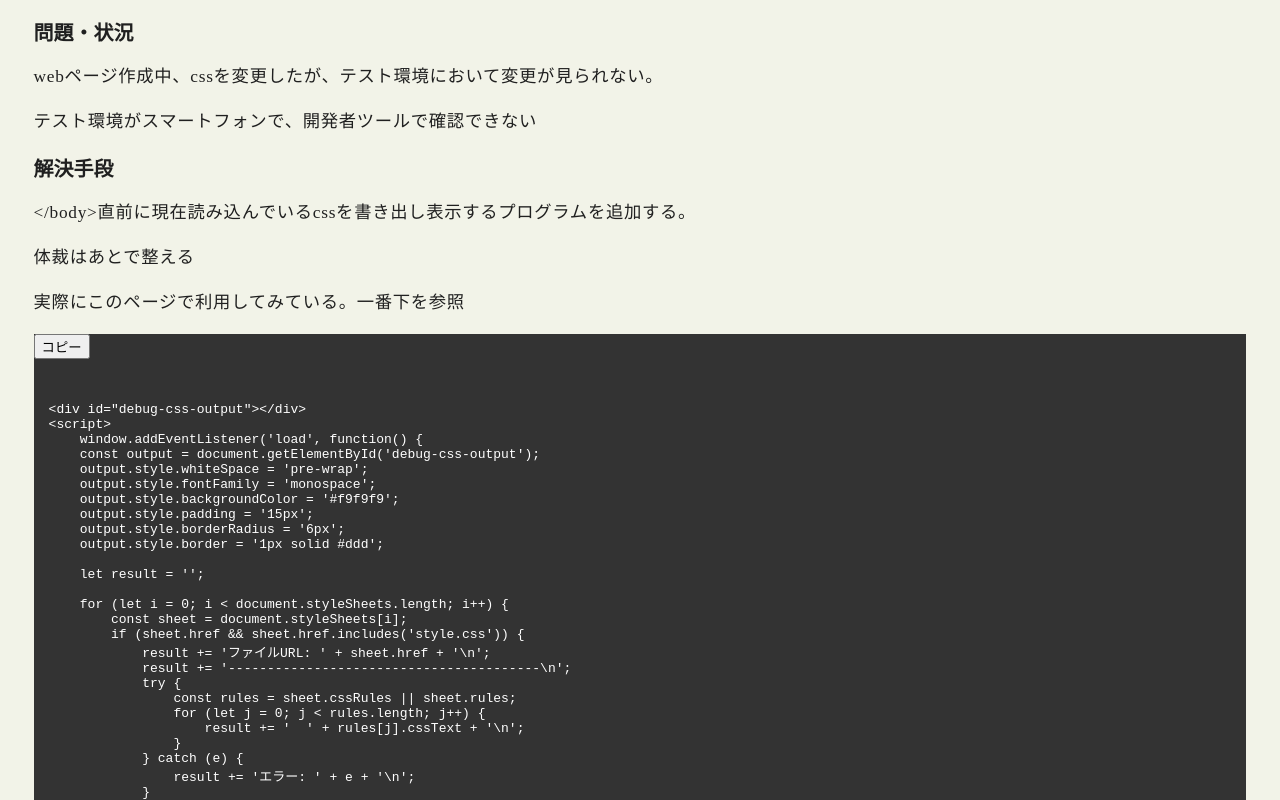
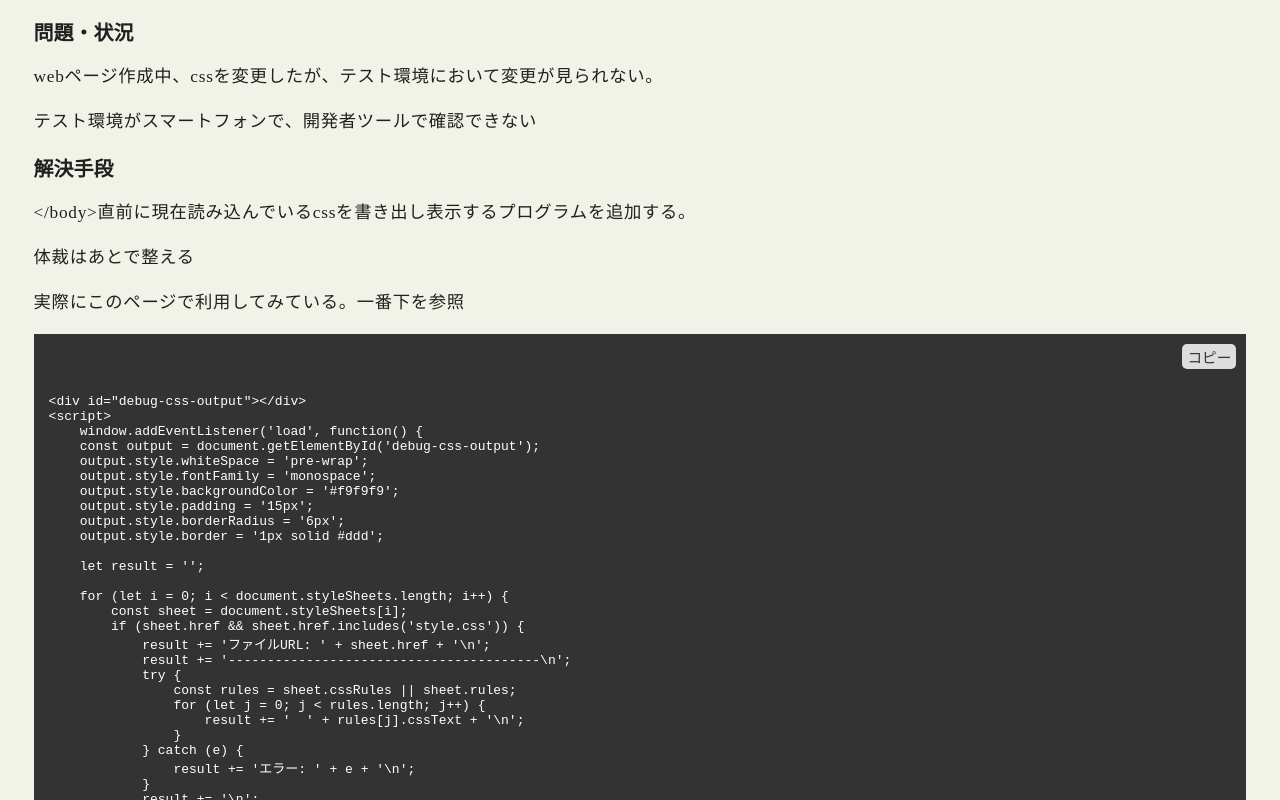
Before and after one commit to EikitiN/mywebsite, a plain HTML site: page note/note-HTML/1.html in a window 1280 px wide. Both pictures are taken after a click on the button "コピー". Shown: the top 800 px of the page. Drawn offline with Linux system fonts and the light colour scheme; no server answers.

Commit message:
コードコピー機能

```diff
--- a/HTML/footer.html
+++ b/HTML/footer.html
@@ -8,8 +8,8 @@
     <p>カテゴリー一覧</p>
     <div class="group-grid" id="category">
         <a href="/mywebsite/">トップページ</a>
+        <a href="/mywebsite/note/">備忘録・ノート</a>
         <a href="/mywebsite/philosophy/">思想・こだわり</a>
-        <a href="/mywebsite/note/">備忘録</a>
     </div>
     <p>SNS・その他サービスリンク</p>
     <div class="group-grid" id="sns">
--- a/JavaScript/AllPages.js
+++ b/JavaScript/AllPages.js
@@ -67,3 +67,42 @@ document.addEventListener("DOMContentLoaded", async () => {
         console.error(error);
     }
 });
+
+/*コードのコピー*/
+/*
+<div class="code">
+    <div class="button"><button type="button" class="copy" id="code-copy1">コピー</button></div>
+    <pre><code id="code1">
+        コード
+    </code></pre>
+</div>
+の形式を採用
+*/
+(() => {
+    let i = 1;
+    while (true) {
+        let timerID;
+        const button = document.getElementById(`code-copy${String(i)}`);
+        if (!button) break;
+        const codeElm = document.getElementById(`code${String(i)}`);
+        const codeText = codeElm.textContent;
+        button.addEventListener('click', () => {
+            navigator.clipboard.writeText(codeText)
+                .then(() => {
+                    button.textContent = "コピーしました";
+                    timerID = setTimeout(() => {
+                        button.textContent = "コピー";
+                        timerID = null;
+                    }, 2000);
+                }).catch(err => {
+                    button.textContent = "コピーに失敗しました";
+                    console.error(err)
+                    timerID = setTimeout(() => {
+                        button.textContent = "コピー";
+                        timerID = null;
+                    }, 2000);
+                });
+        });
+        i++;
+    }
+})();
--- a/css/style.css
+++ b/css/style.css
@@ -191,13 +191,28 @@ div.code{
     font-family: "monospace";
 }
 div.code pre{
-    padding: 15px;
+    padding: 0 15px 15px 15px;
+    margin-top: 0;
     overflow-x: auto;
     white-space: pre;
     scrollbar-color: #555 #1a1a1a;
 }
-div.code copy{
-    margin-right: auto;
-    background-color: none;
+div.code div.button{
+    width: 100%;
+    text-align: right;
+}
+div.code button.copy{
+    margin: 10px;
+    padding: 2px 5px 2px 5px;
+    background-color: #ddd;
     border: none;
+    border-radius: 5px;
+    color: #333;
+    font-size: 11pt;
+    font-weight: 575;
 }
+div.code button.copy:active{
+    background-color: #bbb;
+    color: #1a1a1a;
+    transform: translateY(2px);
+}
--- a/note/note-HTML/1.html
+++ b/note/note-HTML/1.html
@@ -47,8 +47,8 @@
         <p>体裁はあとで整える</p>
         <p>実際にこのページで利用してみている。一番下を参照</p>
         <div class="code">
-            <button class="copy" id="code-copy1">コピー</button>
-            <pre><code>
+            <div class="button"><button type="button" class="copy" id="code-copy1">コピー</button></div>
+            <pre><code id="code1">
 &lt;div id="debug-css-output"&gt;&lt;/div&gt;
 &lt;script&gt;
     window.addEventListener('load', function() {
```
Also changed, not shown: note/index.html (+7 -8 lines), note/note.json (+10 -2 lines).
